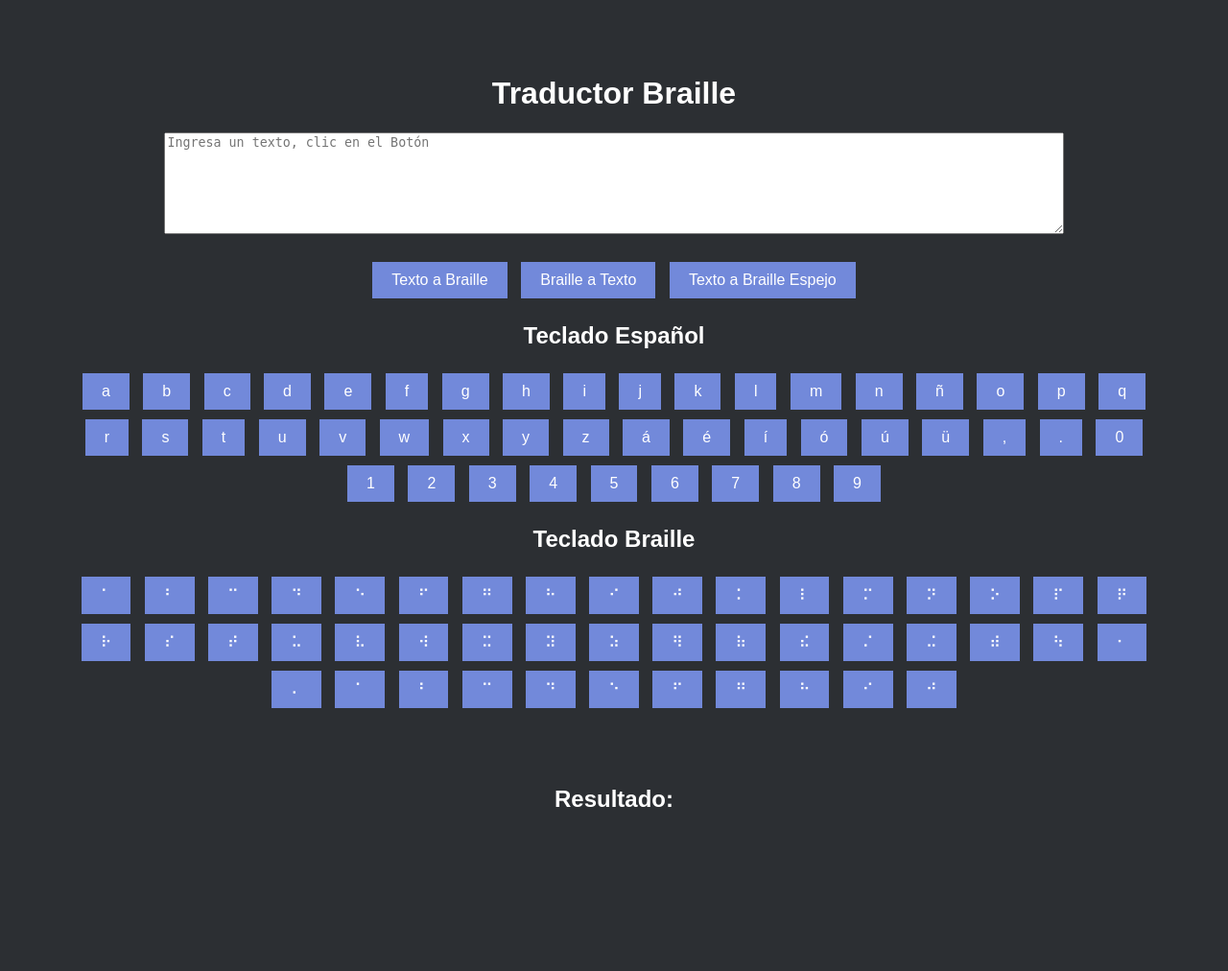
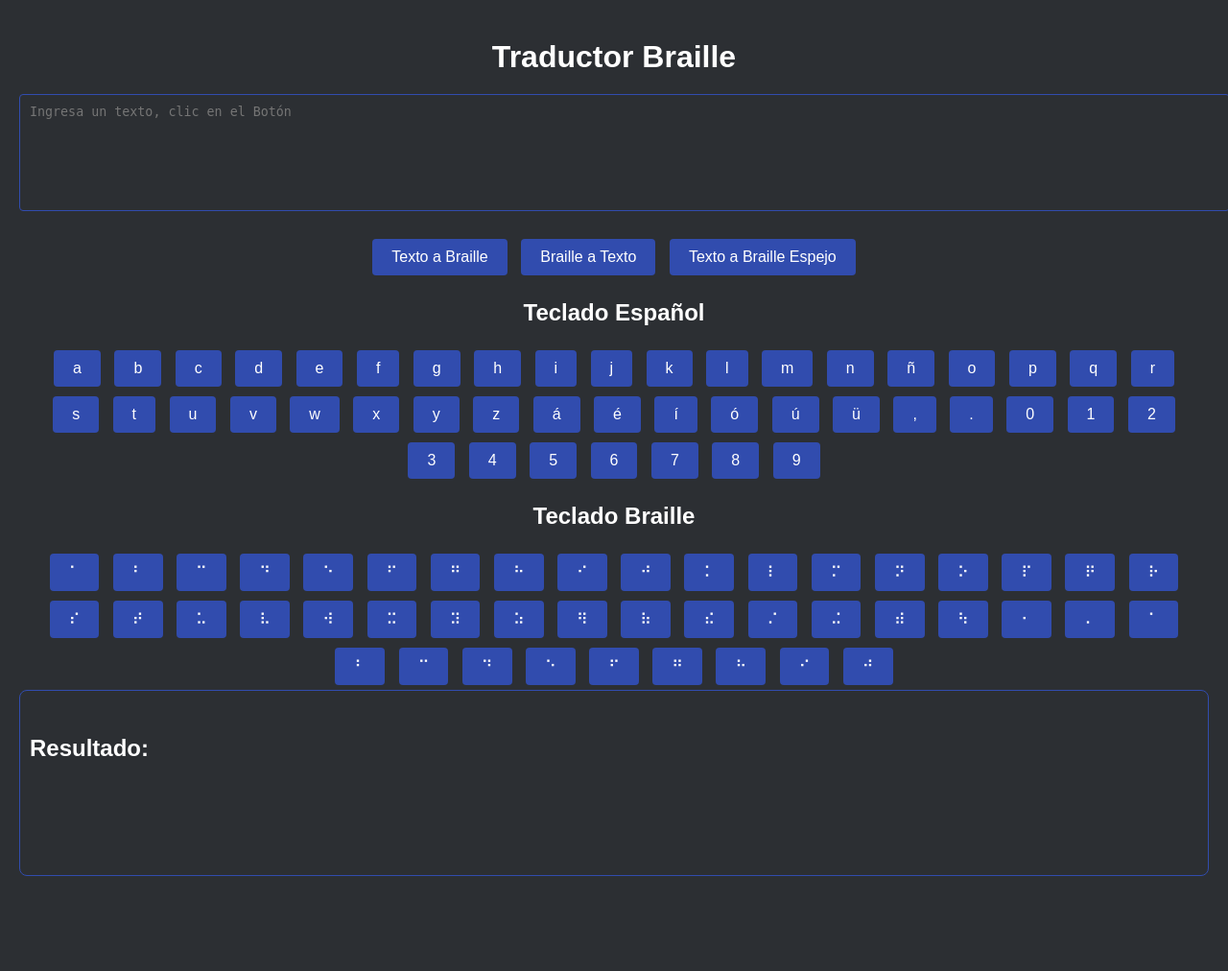
Before and after one commit to xknuclesx/Traductor-Braille, a Flask app: page / in a window 1280 px wide. Shown: the whole page at 96% size. After the commit the page ends 913 px from the top, so only its background shows below. Run offline with Flask 3, Linux system fonts and the light colour scheme.

Commit message:
Mejoras de campos e interfaz en html

```diff
--- a/Código versión 1/static/css/styles.css
+++ b/Código versión 1/static/css/styles.css
@@ -3,32 +3,167 @@ body {
     color: white;
     font-family: Arial, sans-serif;
     text-align: center;
-    padding: 50px;
+    padding: 20px;
+    margin: 0;
 }
+
+.container {
+    max-width: 900px;
+    margin: 0 auto;
+    background-color: #23272a;
+    border-radius: 8px;
+    padding: 20px;
+    box-shadow: 0 0 10px rgba(0, 0, 0, 0.5);
+}
+
+h1 {
+    color: #ffffff;
+    margin-bottom: 20px;
+}
+
+.instructions {
+    text-align: left;
+    margin-bottom: 20px;
+    background-color: #2c2f33;
+    padding: 10px;
+    border-radius: 8px;
+}
+
 textarea {
-    width: 80%;
+    width: 100%;
     height: 100px;
     margin-bottom: 20px;
+    padding: 10px;
+    border-radius: 4px;
+    border: 1px solid #314cae;
+    background-color: #2c2f33;
+    color: white;
+    resize: none;
 }
+
 button {
-    background-color: #7289da;
+    background-color: #314cae;
     color: white;
     padding: 10px 20px;
     border: none;
+    border-radius: 4px;
     cursor: pointer;
     font-size: 16px;
     margin: 5px;
 }
+
 button:hover {
-    background-color: #5b6eae;
+    background-color: #314cae;
 }
+
+.translate-button {
+    width: 100%;
+    padding: 15px;
+    font-size: 18px;
+    background-color: #308a33;
+    border-radius: 4px;
+    margin-top: 20px;
+}
+
+.input-result-container {
+    display: flex;
+    justify-content: space-between;
+    align-items: flex-start;
+    gap: 20px; /* Adds space between the input and result boxes */
+}
+
+textarea {
+    flex: 1;
+}
+
 .result {
-    margin-top: 20px;
-    white-space: pre-wrap;
+    flex: 1;
+    background-color: #2c2f33;
+    padding: 10px;
+    border-radius: 8px;
+    border: 1px solid #314cae;
+    text-align: left;
+    white-space: pre-wrap; /* Preserve spaces and line breaks */
 }
+
+.result h2 {
+    margin-top: 0;
+}
+
 .keyboard {
     margin-top: 20px;
 }
-.keyboard div {
+
+.keyboard-container {
+    display: flex;
+    justify-content: space-between;
+    align-items: flex-start;
+}
+
+.keyboard-rows,
+.keyboard-rows-numbers {
+    display: flex;
+    flex-direction: column;
+}
+
+.keyboard-row-specials,
+.keyboard-row-normals {
+    display: flex;
+    flex-wrap: wrap;
+    justify-content: flex-start;
     margin-bottom: 10px;
 }
+
+.keyboard-row-numbers {
+    display: flex;
+    flex-wrap: wrap;
+    justify-content: flex-end;
+    margin-bottom: 10px;
+}
+
+.char-button {
+    display: flex;
+    flex-direction: column;
+    align-items: center;
+    margin: 5px;
+}
+
+.char-button button {
+    width: 30px;
+    height: 30px;
+    margin-top: 5px;
+    padding: 5px;
+    border-radius: 4px;
+    background-color: #314cae;
+    color: white;
+    font-size: 18px;
+}
+
+.char-button button:hover {
+    background-color: #314cae;
+}
+
+.char-ref {
+    font-size: 12px;
+    color: #ffffff;
+}
+
+.buttons {
+    display: flex;
+    justify-content: center;
+    margin-bottom: 20px;
+}
+
+.selected {
+    background-color: #4CAF50 !important;
+}
+
+h3 {
+    text-align: left;
+    width: 100%;
+    margin: 10px 0 5px;
+}
+
+h3.numbers {
+    text-align: right;
+}
```
